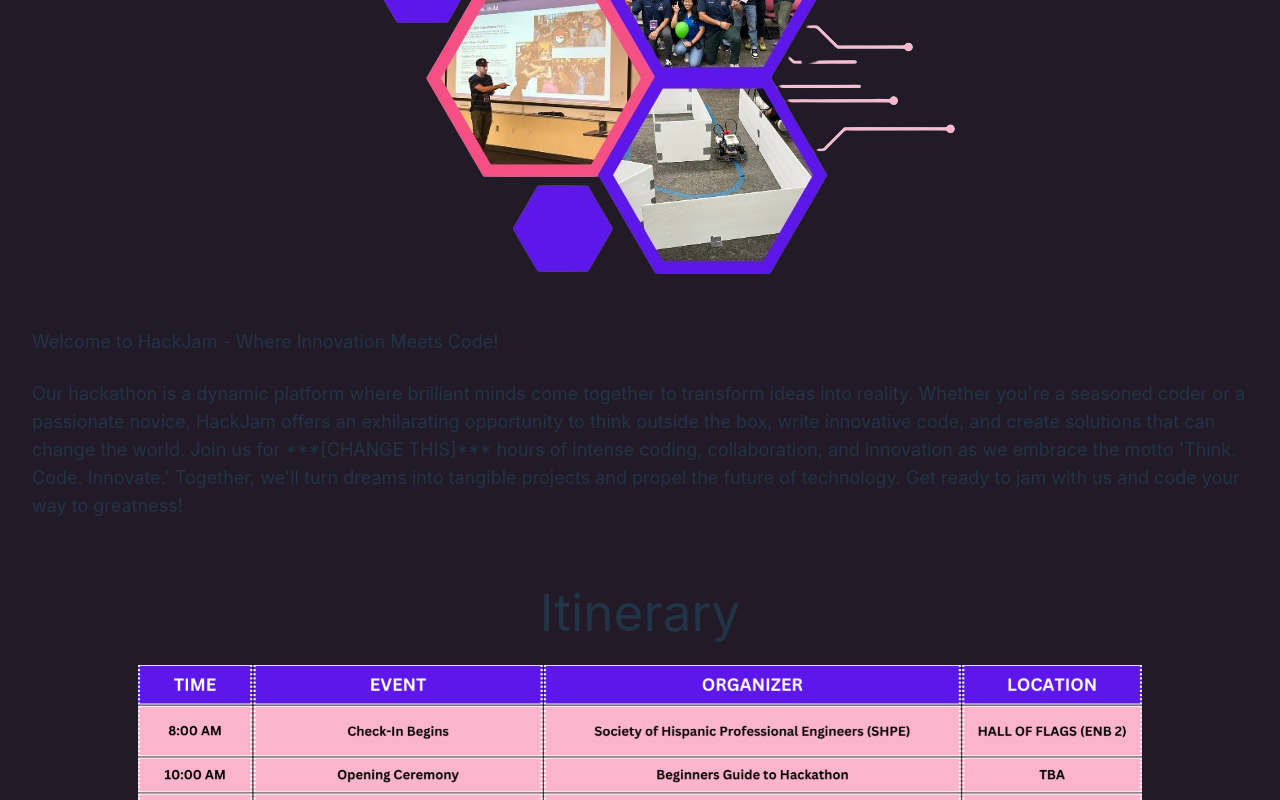
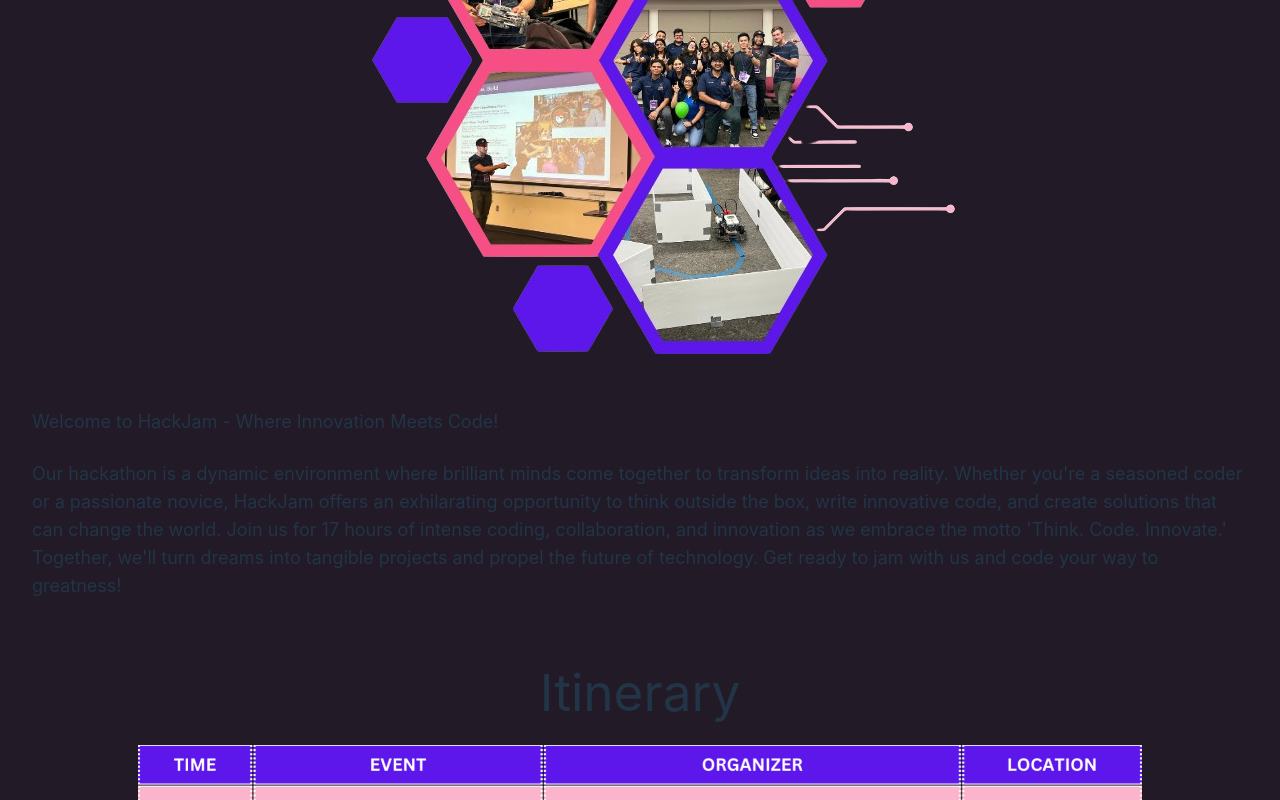
Before and after one commit to AsadbekNematov/hackjam, a React (Vite) app in the folder HackJam/: page / in a window 1280 px wide. Shown: the part 1353-2153 px from the top of the page. Built offline with nearby package versions, Linux system fonts and the light colour scheme.

Commit message:
Fixed about text

```diff
--- a/HackJam/src/components/About.jsx
+++ b/HackJam/src/components/About.jsx
@@ -2,7 +2,7 @@
 
 function About() {
   return (
-    <div id="about" className="section">
+    <div id="about" className="section" style={{'margin-top': '2rem'}}>
       <h1 className="m-auto motto">Think. Code. Innovate.</h1>
       <br/><br/>
       <div className="about">
@@ -13,9 +13,9 @@
           <p className="text-left text-lg">Welcome to HackJam - Where Innovation Meets Code!</p>
           <br/>
           <p className="text-left text-lg">
-            Our hackathon is a dynamic platform where brilliant minds come together to transform ideas into reality.
+            Our hackathon is a dynamic environment where brilliant minds come together to transform ideas into reality.
             Whether you're a seasoned coder or a passionate novice, HackJam offers an exhilarating opportunity to think outside the box, write innovative code, and create
-            solutions that can change the world. Join us for ***[CHANGE THIS]*** hours of intense coding, collaboration, and innovation as we embrace the motto 'Think. Code. Innovate.'
+            solutions that can change the world. Join us for 17 hours of intense coding, collaboration, and innovation as we embrace the motto 'Think. Code. Innovate.'
             Together, we'll turn dreams into tangible projects and propel the future of technology. Get ready to jam with us and code your way to greatness!
           </p>
         </div>
--- a/HackJam/src/components/Home.jsx
+++ b/HackJam/src/components/Home.jsx
@@ -2,6 +2,7 @@
 
 function Home() {
   return (
+    <>
       <div className="h-screen select-none flex">
         <Navbar/>
         <div className=" m-auto flex-col">
@@ -18,6 +19,8 @@
           </form>
         </div>
       </div>
+      <br/><br/>
+    </>
   );
 }
 
```
Lines whose indentation alone changed are shown as unchanged.
